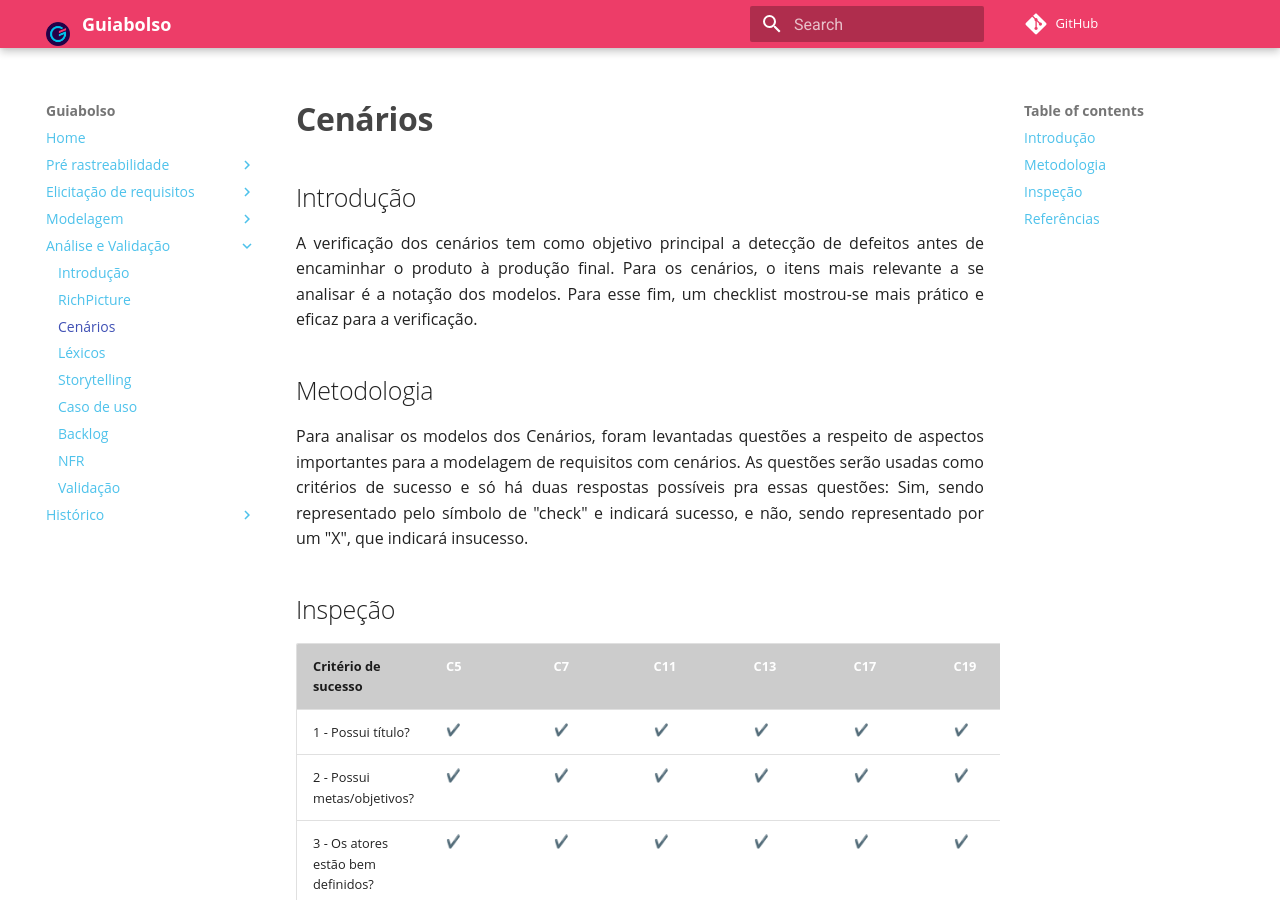
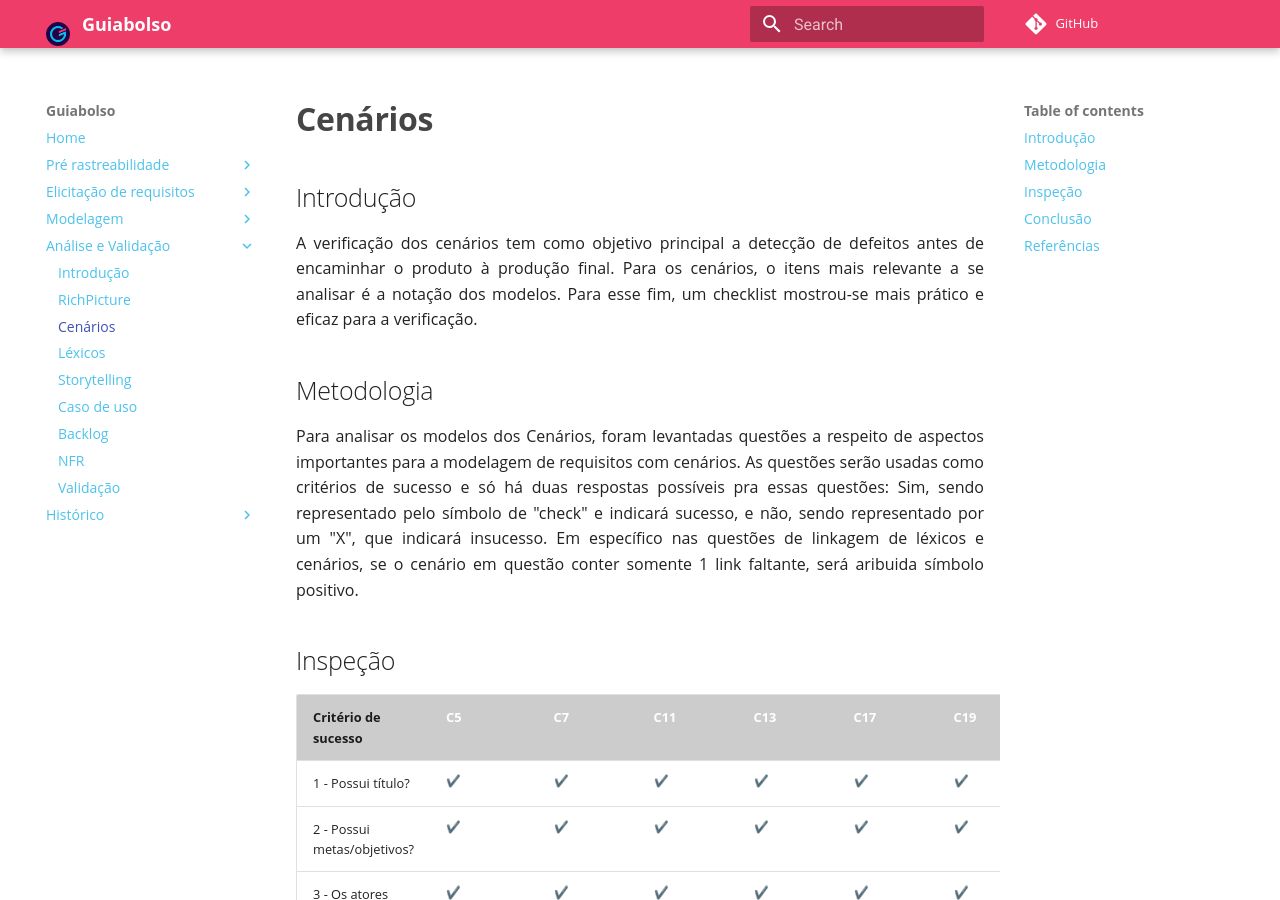
Before and after one commit to fga-disciplinas/2019.1-Guia-Bolso, an MkDocs documentation site: the page built from docs/analise/analise_cenarios.md, in a window 1280 px wide and 900 px high. Built offline with MkDocs 1.6.1 and Material for MkDocs 9.7.7, drawn with Linux system fonts in a browser that asks for light colours; emoji names are drawn with the system emoji font; comment, search, counter and statistics services are not loaded; old or Windows-style settings are respelled for this version of MkDocs; some of the changed text lies outside the part shown.

Commit message:
Adicionando analise de cenarios

```diff
--- a/docs/analise/analise_cenarios.md
+++ b/docs/analise/analise_cenarios.md
@@ -6,7 +6,7 @@
 
 ## Metodologia
 
-Para analisar os modelos dos Cenários, foram levantadas questões a respeito de aspectos importantes para a modelagem de requisitos com cenários. As questões serão usadas como critérios de sucesso e só há duas respostas possíveis pra essas questões: Sim, sendo representado pelo símbolo de "check" e indicará sucesso, e não, sendo representado por um "X", que indicará insucesso.
+Para analisar os modelos dos Cenários, foram levantadas questões a respeito de aspectos importantes para a modelagem de requisitos com cenários. As questões serão usadas como critérios de sucesso e só há duas respostas possíveis pra essas questões: Sim, sendo representado pelo símbolo de "check" e indicará sucesso, e não, sendo representado por um "X", que indicará insucesso. Em específico nas questões de linkagem de léxicos e cenários, se o cenário em questão conter somente 1 link faltante, será aribuida símbolo positivo.
 
 ## Inspeção
 
@@ -28,6 +28,10 @@
 |-| Classificação | **Bom**  | **Bom** | **Bom** | **Bom** | **Bom** | **Bom** | **Bom** |
 |-| Melhorias | Linkar léxicos em alguns termos|Linkar léxicos em alguns termos| Linkar léxicos em alguns termos| Linkar léxicos em alguns termos| Linkar léxicos em alguns termos|Linkar léxicos, cenários e subcenários| - |
 
+## Conclusão
+
+Pela análise feita a partir dos CheckLists, os modelos gerados pelo grupo para o GuiaBolso ficaram bons. O que mais esteve ausente nos modelos foram alguns links para outros léxicos, cenários e subcenários. As causas prováveis são questões de tempo, atenção ou alinhamento com os outros membros.
+
 ## Referências
 
 SERRANO, M. et al. SimulES Jogo de Cartas e Tabuleiro - Especificação em Cenários.
```
